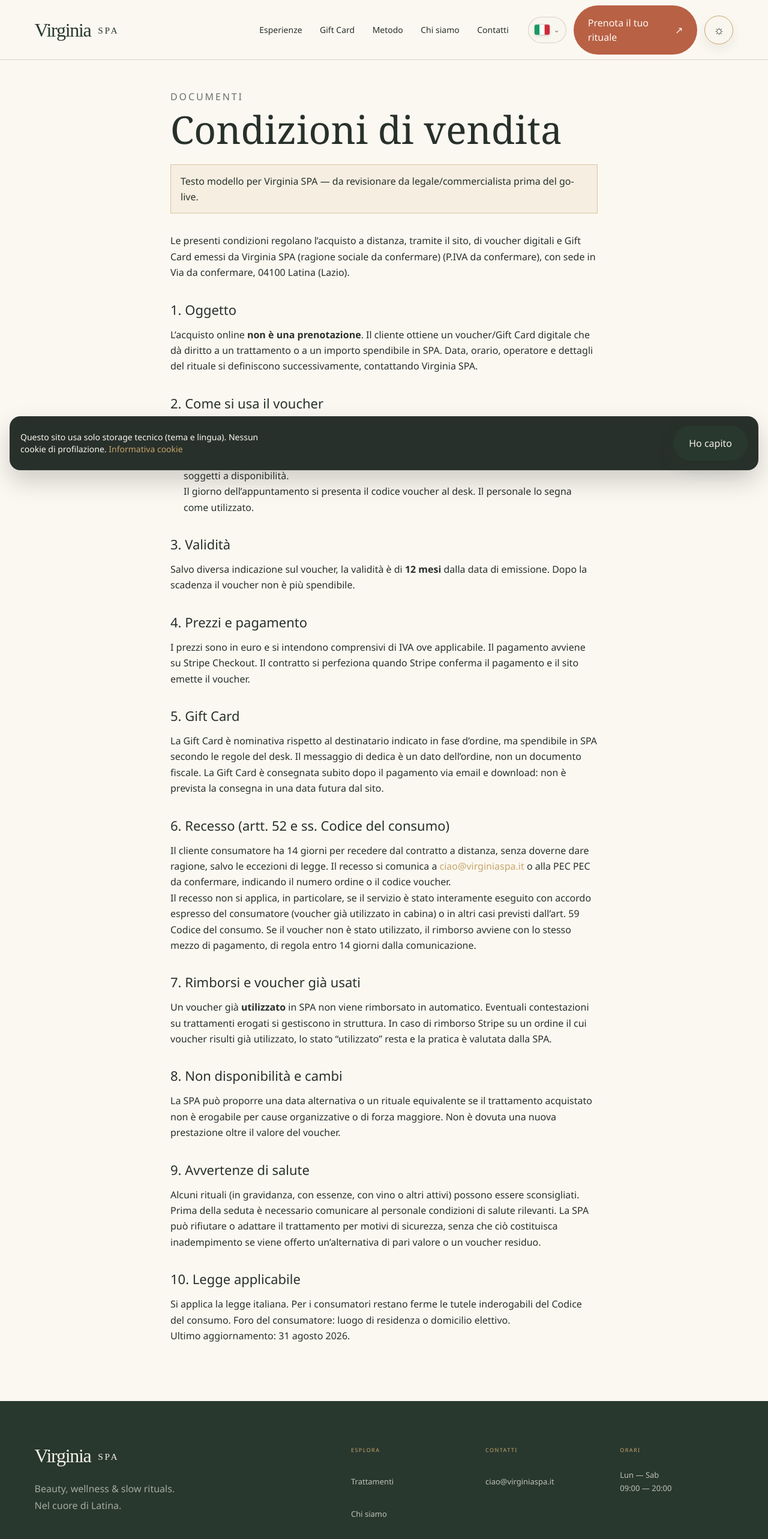
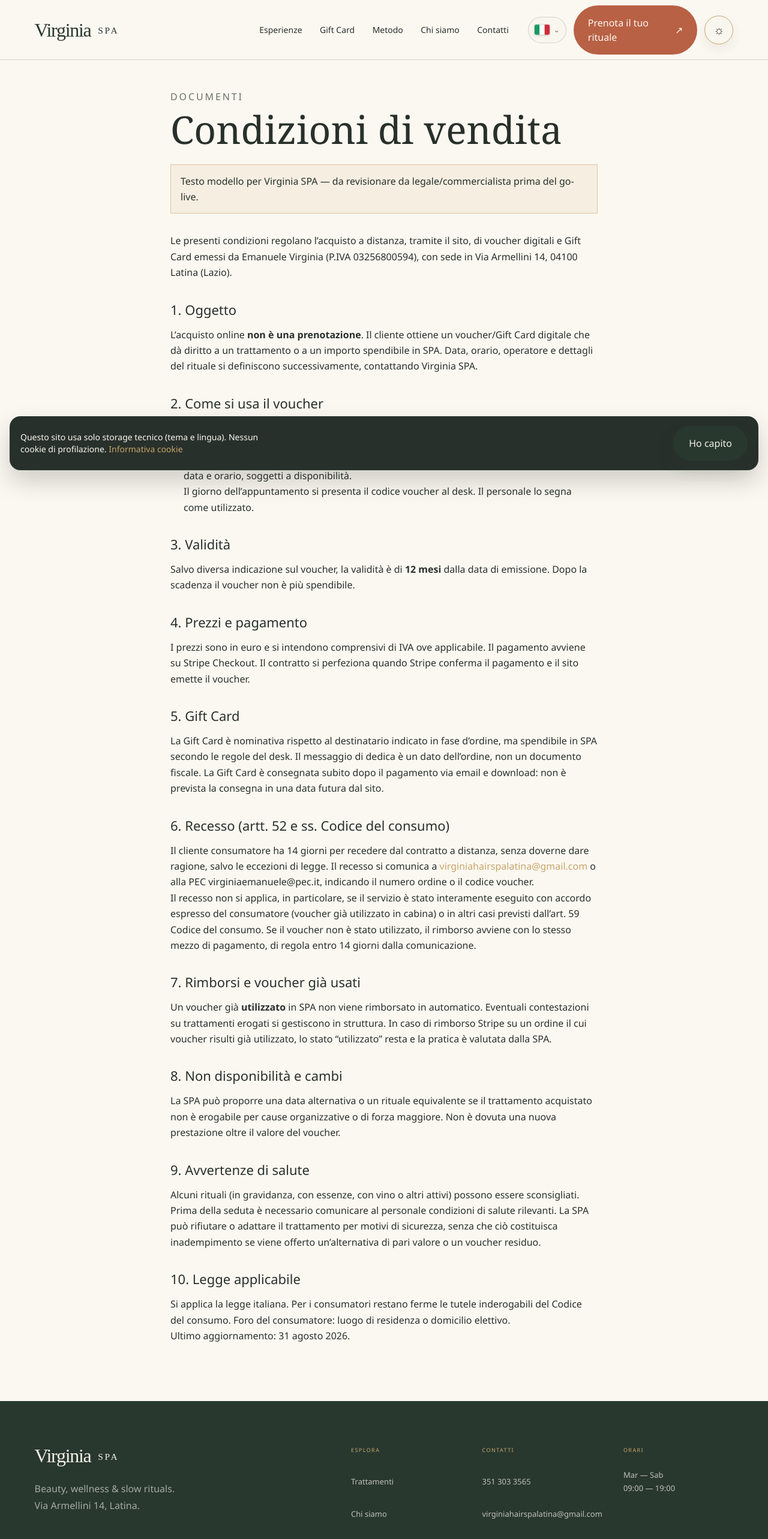
Before and after one commit to Matteo1903/virginiaspa, a Next.js app: page /termini in a window 1280 px wide. Shown: the top 2566 px of the page at 60% size. Built offline with nearby package versions, Linux system fonts and the light colour scheme.

Commit message:
feat: pubblica recapiti, orari e dati societari reali

```diff
--- a/app/privacy/page.tsx
+++ b/app/privacy/page.tsx
@@ -2,7 +2,9 @@ import type { Metadata } from "next";
 import { LegalShell } from "../legal-shell";
 import {
   legalEntityName,
+  legalFiscalCode,
   legalPec,
+  legalRea,
   legalRegisteredOffice,
   legalRepresentative,
   legalVatNumber,
@@ -27,6 +29,8 @@ export default function PrivacyPage() {
         {legalEntityName}<br />
         Sede legale: {legalRegisteredOffice}<br />
         {legalVatNumber}<br />
+        Codice fiscale: {legalFiscalCode}<br />
+        REA: {legalRea}<br />
         Legale rappresentante: {legalRepresentative}<br />
         Email: <a href={`mailto:${privacyEmail}`}>{privacyEmail}</a><br />
         Telefono: {spaPhoneDisplay}<br />
--- a/lib/legal.ts
+++ b/lib/legal.ts
@@ -1,17 +1,19 @@
 /**
- * Legal entity fields for privacy / terms templates.
- * Replace placeholders with the SPA’s registry data before go-live; have counsel review pages.
+ * Legal entity fields from visura camerale 23/04/2026 (impresa individuale Emanuele Virginia).
+ * Privacy, cookie and terms copy still needs counsel review before go-live.
  */
 import { spaEmail, spaLocality, spaPostalCode, spaRegion, spaStreetAddress, siteName, siteUrl } from "./site";
 
 export const legalReviewNotice =
   "Testo modello per Virginia SPA — da revisionare da legale/commercialista prima del go-live.";
 
-export const legalEntityName = "Virginia SPA (ragione sociale da confermare)";
-export const legalVatNumber = "P.IVA da confermare";
+export const legalEntityName = "Emanuele Virginia";
+export const legalVatNumber = "P.IVA 03256800594";
+export const legalFiscalCode = "MNLVGN85C55A323R";
+export const legalRea = "LT-320255";
 export const legalRegisteredOffice = `${spaStreetAddress}, ${spaPostalCode} ${spaLocality} (${spaRegion})`;
-export const legalRepresentative = "Titolare / legale rappresentante da confermare";
-export const legalPec = "PEC da confermare";
+export const legalRepresentative = "Emanuele Virginia";
+export const legalPec = "virginiaemanuele@pec.it";
 export const privacyEmail = spaEmail;
 export const legalBrandName = siteName;
 export const legalSiteUrl = siteUrl;
--- a/lib/site.ts
+++ b/lib/site.ts
@@ -1,35 +1,35 @@
 /**
  * Public site contacts and hours.
- * Replace placeholder values with Virginia SPA’s live details before go-live.
+ * Registry data from visura 23/04/2026; phone, email, hours and Instagram from the SPA.
  */
 export const siteUrl = "https://www.virginiaspa.it";
 export const siteName = "Virginia SPA";
 
-export const spaPhoneDisplay = "0773 000000";
-export const spaPhoneE164 = "+390773000000";
+export const spaPhoneDisplay = "351 303 3565";
+export const spaPhoneE164 = "+393513033565";
 export const spaPhoneHref = `tel:${spaPhoneE164}`;
-export const spaPhoneSchema = "+39 0773 000000";
+export const spaPhoneSchema = "+39 351 303 3565";
 
-export const spaEmail = "ciao@virginiaspa.it";
-export const spaInstagramUrl = "https://www.instagram.com/virginiaspa/";
-export const spaInstagramHandle = "@virginiaspa";
+export const spaEmail = "virginiahairspalatina@gmail.com";
+export const spaInstagramUrl = "https://www.instagram.com/virginiahairspa_latina/";
+export const spaInstagramHandle = "@virginiahairspa_latina";
 
-export const spaStreetAddress = "Via da confermare";
+export const spaStreetAddress = "Via Armellini 14";
 export const spaPostalCode = "04100";
 export const spaLocality = "Latina";
 export const spaRegion = "Lazio";
 export const spaCountry = "IT";
-export const spaCityLine = "Nel cuore di Latina.";
+export const spaCityLine = "Via Armellini 14, Latina.";
 
-export const spaHoursDisplay = "09:00 — 20:00";
-export const spaDaysDisplay = "Lun — Sab";
+export const spaHoursDisplay = "09:00 — 19:00";
+export const spaDaysDisplay = "Mar — Sab";
 export const spaOpens = "09:00";
-export const spaCloses = "20:00";
-export const spaOpenDays = ["Monday", "Tuesday", "Wednesday", "Thursday", "Friday", "Saturday"] as const;
+export const spaCloses = "19:00";
+export const spaOpenDays = ["Tuesday", "Wednesday", "Thursday", "Friday", "Saturday"] as const;
 
 export const spaPhoneIsPlaceholder = /000000/.test(spaPhoneDisplay);
 export const spaAddressIsPlaceholder = /confermare|placeholder/i.test(spaStreetAddress);
-export const spaInstagramIsPlaceholder = /virginiaspa\/?$/.test(spaInstagramUrl);
+export const spaInstagramIsPlaceholder = /instagram\.com\/virginiaspa\/?$/.test(spaInstagramUrl);
 
 export const structuredBusinessData = {
   "@context": "https://schema.org",
```
